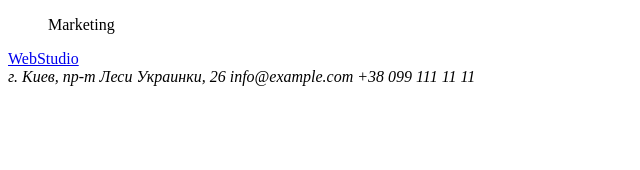
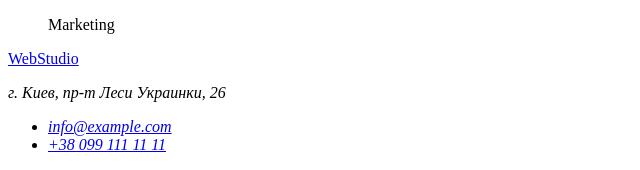
Before and after one commit to VasylPol/goit-markup-hw-01, a plain HTML site: page index.html in a window 1280 px wide. Shown: the part 2017-2187 px from the top of the page, without its empty margins (0-640 px from the left). Before the commit the page ends 2111 px from the top, so only its background shows below. Drawn offline with Linux system fonts and the light colour scheme.

Commit message:
Адреса в блоці "футер"
Поправив верстку адреси в блоці "футер" (виправив помилки - створив у формі списку з лінками)

```diff
--- a/index.html
+++ b/index.html
@@ -107,9 +107,11 @@
     <footer>
         <a href="./index.html">WebStudio</a>
         <address>
-        г. Киев, пр-т Леси Украинки, 26
-        info@example.com
-        +38 099 111 11 11
+            <p>г. Киев, пр-т Леси Украинки, 26</p>
+            <ul>
+                <li> <a href="mailto:info@example.com">info@example.com</a> </li>
+                <li> <a href="phone:+380991111111">+38 099 111 11 11</a> </li>
+            </ul>
         </address>
     </footer>
 </body>
```
